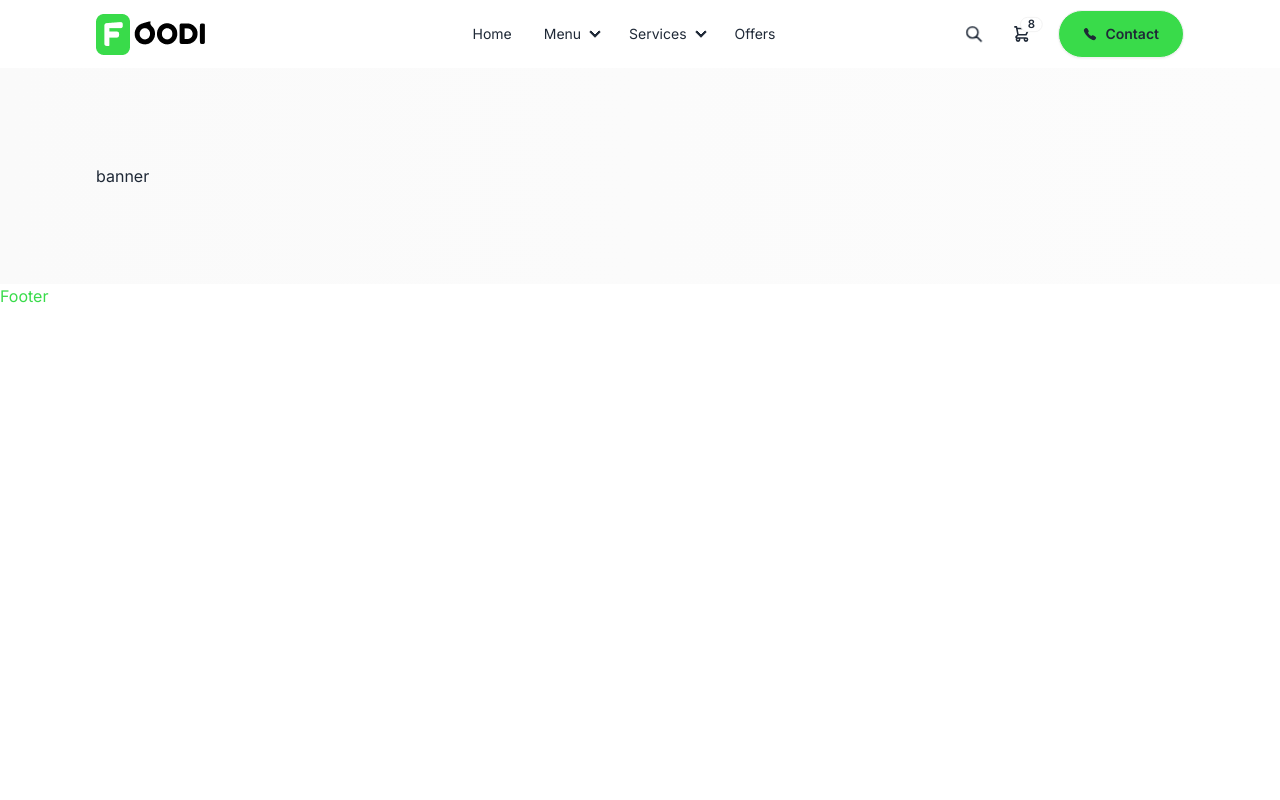
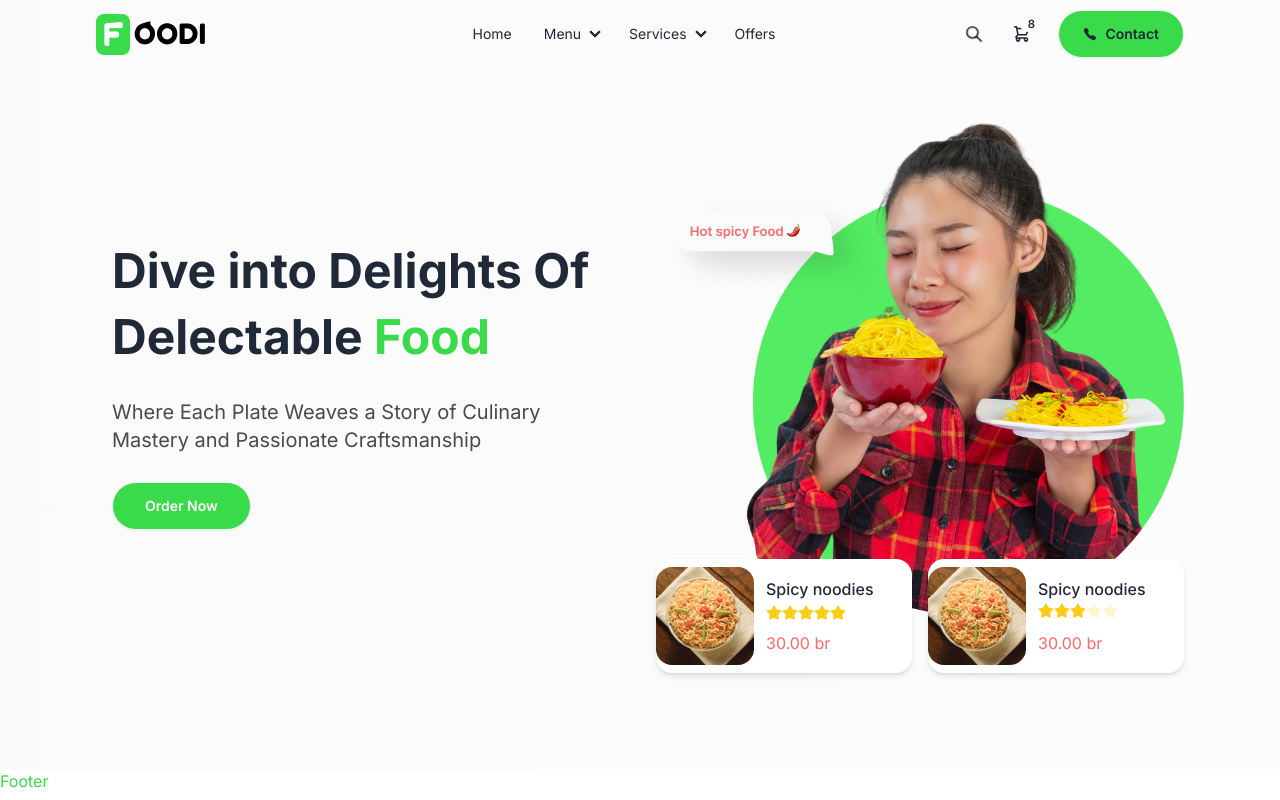
Before and after one commit to Abe-Tiz/food_deliver, a React (Vite) app: page / in a window 1280 px wide. Built offline with nearby package versions, Linux system fonts and the light colour scheme.

Commit message:
add the banner section

```diff
--- a/src/components/Banner.jsx
+++ b/src/components/Banner.jsx
@@ -2,14 +2,114 @@
 
 const Banner = () => {
     return (
-        <>
-            <div className="section-container bg-gradient-to-r from-[#FAFAFA] from-0% to-[#FCFCFC] t0-100%">
-                <div className='py-24'>
-                    banner
+      <>
+        <div className="section-container bg-gradient-to-r from-[#FAFAFA] from-0% to-[#FCFCFC] t0-100%">
+          <div className="py-24 flex flex-col md:flex-row-reverse justify-between items-center gap-8 ">
+            {/* images */}
+            <div className="md:w-1/2">
+              <img src="/images/home/banner.png" alt="banner_image" />
+
+              <div className="flex flex-col md:flex-row items-center justify-around -mt-14 gap-4">
+                <div className="flex bg-white py-2 px3 rounded-2xl items-center gap-3 shadow-md w-64">
+                  <img
+                    className="rounded-2xl"
+                    src="/images/home/b-food1.png"
+                    alt="food_images"
+                  />
+                  <div className="space-y-1">
+                    <h5 className="font-medium">Spicy noodies</h5>
+                    <div className="rating rating-sm">
+                      <input
+                        type="radio"
+                        name="rating-2"
+                        className="mask mask-star-2 bg-yellow-400"
+                      />
+                      <input
+                        type="radio"
+                        name="rating-2"
+                        className="mask mask-star-2 bg-yellow-400"
+                      />
+                      <input
+                        type="radio"
+                        name="rating-2"
+                        className="mask mask-star-2 bg-yellow-400"
+                        checked
+                      />
+                      <input
+                        type="radio"
+                        name="rating-2"
+                        className="mask mask-star-2 bg-yellow-400"
+                      />
+                      <input
+                        type="radio"
+                        name="rating-2"
+                        className="mask mask-star-2 bg-yellow-400"
+                      />
+                    </div>
+                    <p className="text-red">30.00 br</p>
+                  </div>
                 </div>
+
+                <div className="sm:flex hidden bg-white py-2 px3 rounded-2xl items-center gap-3 shadow-md w-64">
+                  <img
+                    className="rounded-2xl"
+                    src="/images/home/b-food1.png"
+                    alt="food_images"
+                  />
+                  <div className="space-y-1">
+                    <h5 className="font-medium">Spicy noodies</h5>
+                    <div className="rating rating-sm">
+                      <input
+                        type="radio"
+                        name="rating-2"
+                        className="mask mask-star-2 bg-yellow-400"
+                      />
+                      <input
+                        type="radio"
+                        name="rating-2"
+                        className="mask mask-star-2 bg-yellow-400"
+                      />
+                      <input
+                        type="radio"
+                        name="rating-2"
+                        className="mask mask-star-2 bg-yellow-400"
+                        checked
+                      />
+                      <input
+                        type="radio"
+                        name="rating-2"
+                        className="mask mask-star-2 bg-yellow-400"
+                      />
+                      <input
+                        type="radio"
+                        name="rating-2"
+                        className="mask mask-star-2 bg-yellow-400"
+                      />
+                    </div>
+                    <p className="text-red">30.00 br</p>
+                  </div>
+                </div>
+              </div>
+                    </div>
+
+            {/* text */}
+            <div className="md:w-1/2 space-y-7 px-4">
+              <h2 className="md:text-5xl text-4xl font-bold md:leading-snug leading-snug">
+                Dive into Delights Of Delectable{" "}
+                <span className="text-green">Food</span>
+              </h2>
+              <p className="text-[#4A4A4A] text-xl">
+                Where Each Plate Weaves a Story of Culinary Mastery and
+                Passionate Craftsmanship
+              </p>
+              <button className="bg-green font-semibold btn text-white px-8 py-3 rounded-full">
+                Order Now
+              </button>
             </div>
-        </>
-    )
+          </div>
+        </div>
+      </>
+    );
 
 }
 
--- a/src/components/Navbar.jsx
+++ b/src/components/Navbar.jsx
@@ -1,8 +1,28 @@
-import React from 'react'
+import React, { useEffect, useState } from 'react'
 import logo from '/logo.png'
 import { IoCall } from "react-icons/io5";
 
 const Navbar = () => {
+  const [isSticky, setSticky] = useState(false)
+
+  // handle scroll functrions
+  useEffect(() => {
+    const handleScroll = () => {
+      const offSet = window.scrollY;
+
+      if (offSet > 0) {
+        setSticky(true)
+      } else {
+        setSticky(false)
+      }
+    }
+
+    window.addEventListener('scroll', handleScroll);
+
+    return () => {
+       window.addEventListener("scroll", handleScroll);
+    }
+  },[])
 
     const navItems = (
       <>
@@ -49,8 +69,14 @@
       </>
     );
     return (
-      <header className="max-w-screen-2xl container mx-auto">
-        <div className="navbar xl:px-24">
+      <header className="max-w-screen-2xl container mx-auto fixed top-0 left-0 right-0 transition-all duration-300 ease-in-out">
+        <div
+          className={`navbar xl:px-24 ${
+            isSticky
+              ? "shadow-md bg-base-100 transition-all duration-300 ease-in-out "
+              : ""
+          }`}
+        >
           <div className="navbar-start">
             <div className="dropdown">
               <div
@@ -89,7 +115,6 @@
           </div>
 
           <div className="navbar-end">
-
             {/* search items  */}
             <button className="btn btn-ghost btn-circle hidden lg:flex">
               <svg
--- /dev/null
+++ b/src/pages/home/Categories.jsx
@@ -0,0 +1,11 @@
+import React from 'react'
+
+const Categories = () => {
+  return (
+    <div>
+      Categories
+    </div>
+  )
+}
+
+export default Categories
```
